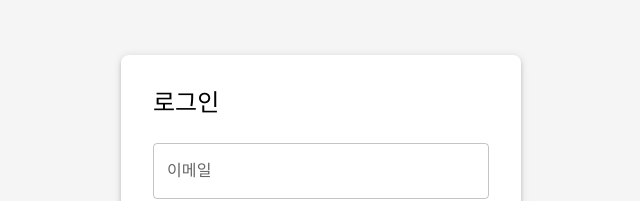
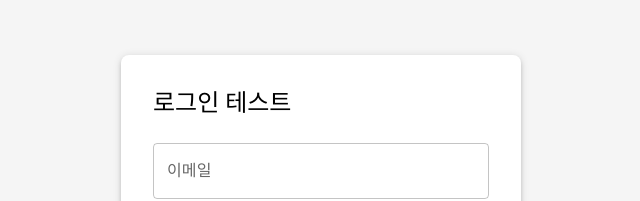
Before and after one commit to final-himedia/APS-Front, a Next.js app: page /login in a window 1280 px wide. Shown: the part 167-368 px from the top of the page, without its empty margins (319-959 px from the left). Built offline with nearby package versions, Linux system fonts and the light colour scheme.

Commit message:
feat: 테스트

```diff
--- a/src/app/login/page.js
+++ b/src/app/login/page.js
@@ -67,7 +67,7 @@ export default function LoginPage() {
         }}
       >
         <Typography variant="h5" gutterBottom>
-          로그인
+          로그인 테스트
         </Typography>
 
         <TextField
```
